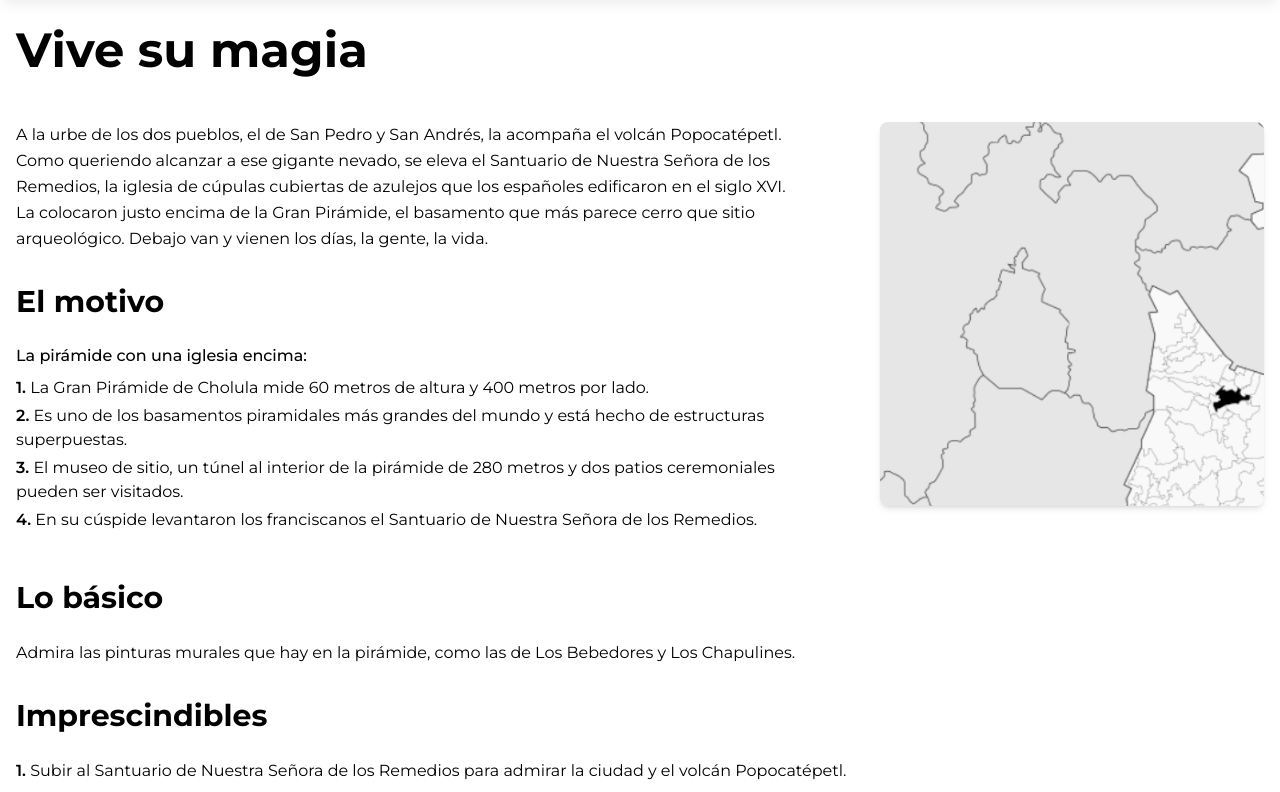
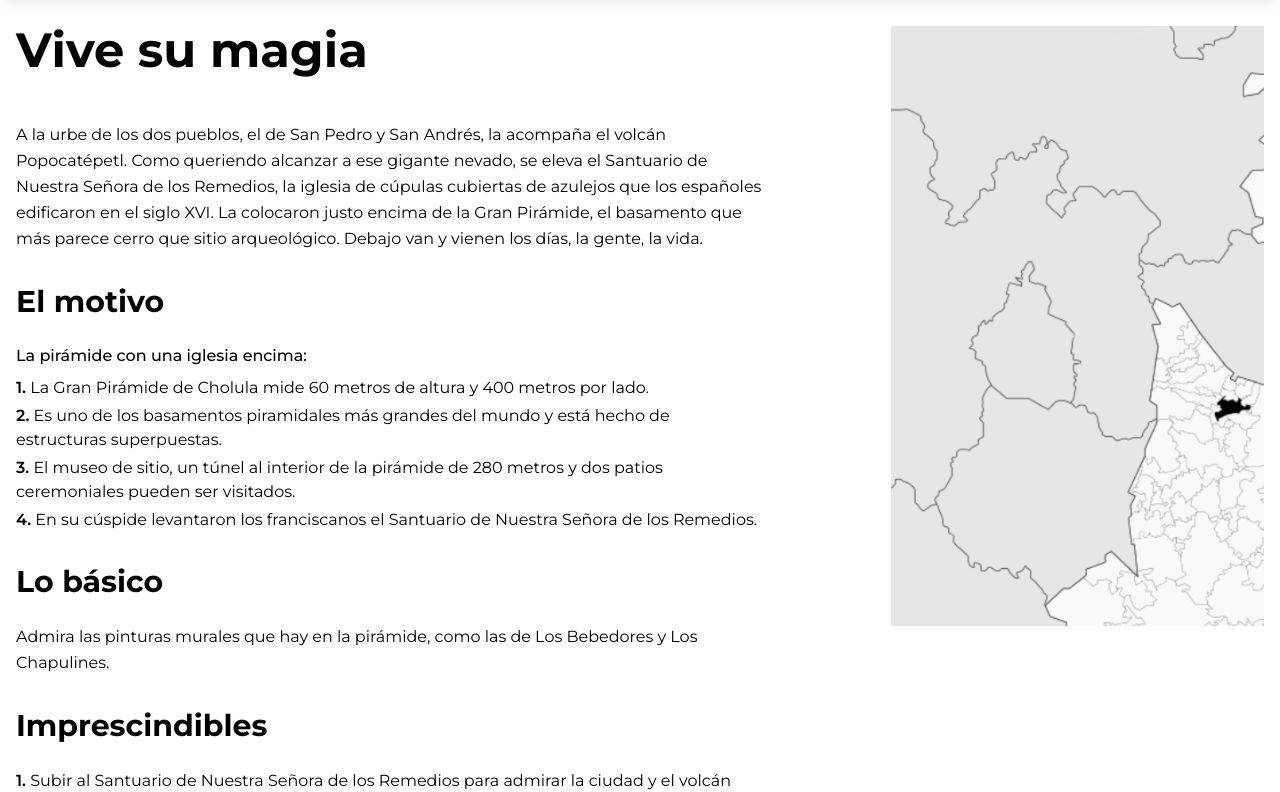
Before and after one commit to EMECROLL/Cholula, a Vue app: page / in a window 1280 px wide. Shown: the part 1740-2532 px from the top of the page. Built offline with nearby package versions, Linux system fonts and the light colour scheme; no server answers.

Commit message:
Actualización del componente HistoryCholula

```diff
--- a/src/components/HistoryCholulaComponent.vue
+++ b/src/components/HistoryCholulaComponent.vue
@@ -1,12 +1,12 @@
 <template>
     <div class="max-w-7xl mx-auto px-4 py-8">
+        <!-- Sección principal con flex para mejor control del espaciado -->
+        <div class="flex flex-col lg:flex-row gap-8 mb-12">
+            <!-- Columna izquierda - Contenido principal -->
+
+            <div class="flex-1 lg:flex-[2] space-y-8 lg:mr-12">
                 <!-- Título principal -->
                 <h1 class="text-5xl font-bold mb-12">Vive su magia</h1>
-
-        <!-- Sección principal con flex para mejor control del espaciado -->
-        <div class="flex flex-col lg:flex-row gap-14 mb-12">
-            <!-- Columna izquierda - Contenido principal -->
-            <div class="flex-1 lg:flex-[2] space-y-8">
                 <!-- Descripción principal -->
                 <div class="text-base leading-relaxed">
                     <p>
@@ -45,38 +45,26 @@
                         </div>
                     </div>
                 </div>
-            </div>
-
-            <!-- Columna derecha - Mapa con mejor manejo de imagen -->
-            <div class="flex-1 lg:max-w-sm ml-4">
-                <div class="bg-gray-100 rounded-lg overflow-hidden shadow-md ">
-                    <img
-                        src="/src/assets/MapaCholula.png"
-                        alt="Mapa de Cholula"
-                        class="w-full h-96 object-cover
-"
-                    />
-                </div>
-            </div>
-        </div>
 
                 <!-- Sección Lo básico -->
                 <div class="mb-8">
                     <h2 class="text-3xl font-bold mb-6">Lo básico</h2>
                     <div class="text-base leading-relaxed">
                         <p>
-                    Admira las pinturas murales que hay en la pirámide, como las de Los Bebedores y Los Chapulines.
+                            Admira las pinturas murales que hay en la pirámide, como las de Los Bebedores y Los
+                            Chapulines.
                         </p>
                     </div>
                 </div>
 
                 <!-- Sección Imprescindibles -->
-        <div class="mb-8">
+                <div class="mb-2">
                     <h2 class="text-3xl font-bold mb-6">Imprescindibles</h2>
                     <div class="text-base leading-relaxed space-y-1">
                         <p>
                             <span class="font-semibold">1.</span>
-                    Subir al Santuario de Nuestra Señora de los Remedios para admirar la ciudad y el volcán Popocatépetl.
+                            Subir al Santuario de Nuestra Señora de los Remedios para admirar la ciudad y el volcán
+                            Popocatépetl.
                         </p>
                         <p>
                             <span class="font-semibold">2.</span>
@@ -89,4 +77,15 @@
                     </div>
                 </div>
             </div>
+
+            <!-- Columna derecha - Mapa con mejor espaciado -->
+            <div class="flex-1 lg:max-w-sm lg:ml-12">
+                <div>
+                    <img src="/src/assets/MapaCholula.png"
+                    alt="Mapa de Cholula"
+                    class="w-full lg:h-auto sm:h-96 object-contain" />
+                </div>
+            </div>
+        </div>
+    </div>
 </template>
```
Lines whose indentation alone changed are shown as unchanged.
